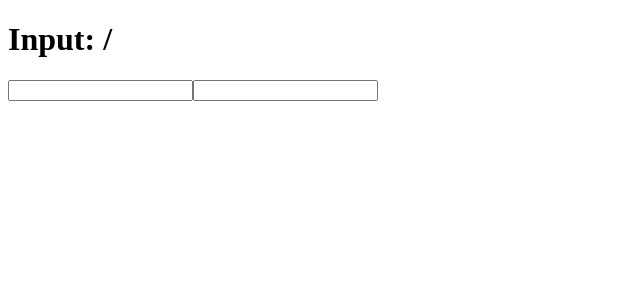
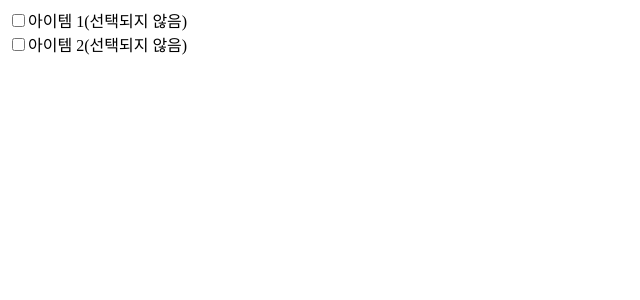
Before and after one commit to kwantke/reactjs_typescript, a React (Vite) app: page / in a window 1280 px wide. Shown: the top 300 px of the page, without its empty margins (0-640 px from the left). Built offline with nearby package versions, Linux system fonts and the light colour scheme.

Commit message:
제어 컴포넌트 - 체크박스

```diff
--- a/src/App.tsx
+++ b/src/App.tsx
@@ -1,9 +1,9 @@
-import Input from "./components/controlled/Input";
+import Checkbox from "./components/controlled/Checkbox";
 
 export default function App() {
   return (
     <>
-      <Input />
+      <Checkbox/>
     </>
   );
 }
--- /dev/null
+++ b/src/components/controlled/Checkbox.tsx
@@ -0,0 +1,53 @@
+import { useState } from "react";
+
+export default function Checkbox() {
+  // const [chk1, setChk1] = useState(false);
+  // const handleChkChange = (e: React.ChangeEvent<HTMLInputElement>) => {
+  //   setChk1(e.target.checked);
+  // };
+
+  // const [chk2, setChk2] = useState(false);
+  // const handleChk2Change = (e: React.ChangeEvent<HTMLInputElement>) => {
+  //   setChk2(e.target.checked);
+  // };
+
+  const [formState, setFormState] = useState({
+    chk1: false,
+    chk2: false,
+  });
+  const handleFormStateChange = (e: React.ChangeEvent<HTMLInputElement>) => {
+    setFormState((formState) => ({
+      ...formState,
+      [e.target.name]: e.target.checked,
+    }));
+    console.log(formState.chk1);
+  };
+  return (
+    <>
+      <div>
+        <input
+          type="checkbox"
+          id="item1"
+          name="chk1"
+          checked={formState.chk1}
+          onChange={handleFormStateChange}
+        />
+        <label htmlFor="item1">
+          아이템 1({formState.chk1 ? "선택됨" : "선택되지 않음"})
+        </label>
+      </div>
+      <div>
+        <input
+          type="checkbox"
+          id="item2"
+          name="chk2"
+          checked={formState.chk2}
+          onChange={handleFormStateChange}
+        />
+        <label htmlFor="item2">
+          아이템 2({formState.chk2 ? "선택됨" : "선택되지 않음"})
+        </label>
+      </div>
+    </>
+  );
+}
```
